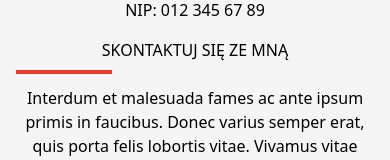
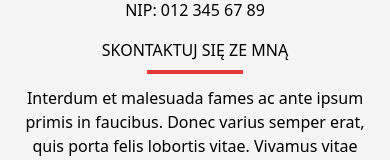
Before and after one commit to lukaszdzielo/marcin-podlinski, a Nuxt app: page / in a window 390 px wide. Shown: the part 895-1055 px from the top of the page. Built offline with nearby package versions, Linux system fonts and the light colour scheme.

Commit message:
footer update

```diff
--- a/components/App-Footer.vue
+++ b/components/App-Footer.vue
@@ -40,7 +40,7 @@ export default {
 				</div>
 				<div class="md:col-span-3 lg:col-span-2 text-center md:text-start">
 					<div v-if="FT_Heading" class="uppercase">{{ FT_Heading }}</div>
-					<heading-hr />
+					<heading-hr class="mx-auto md:ms-0" />
 					<div v-if="FT_Text">{{ FT_Text }}</div>
 					<div v-if="tel || email" class="flex flex-col
 					gap-2 sm:gap-3 md:gap-4
```
